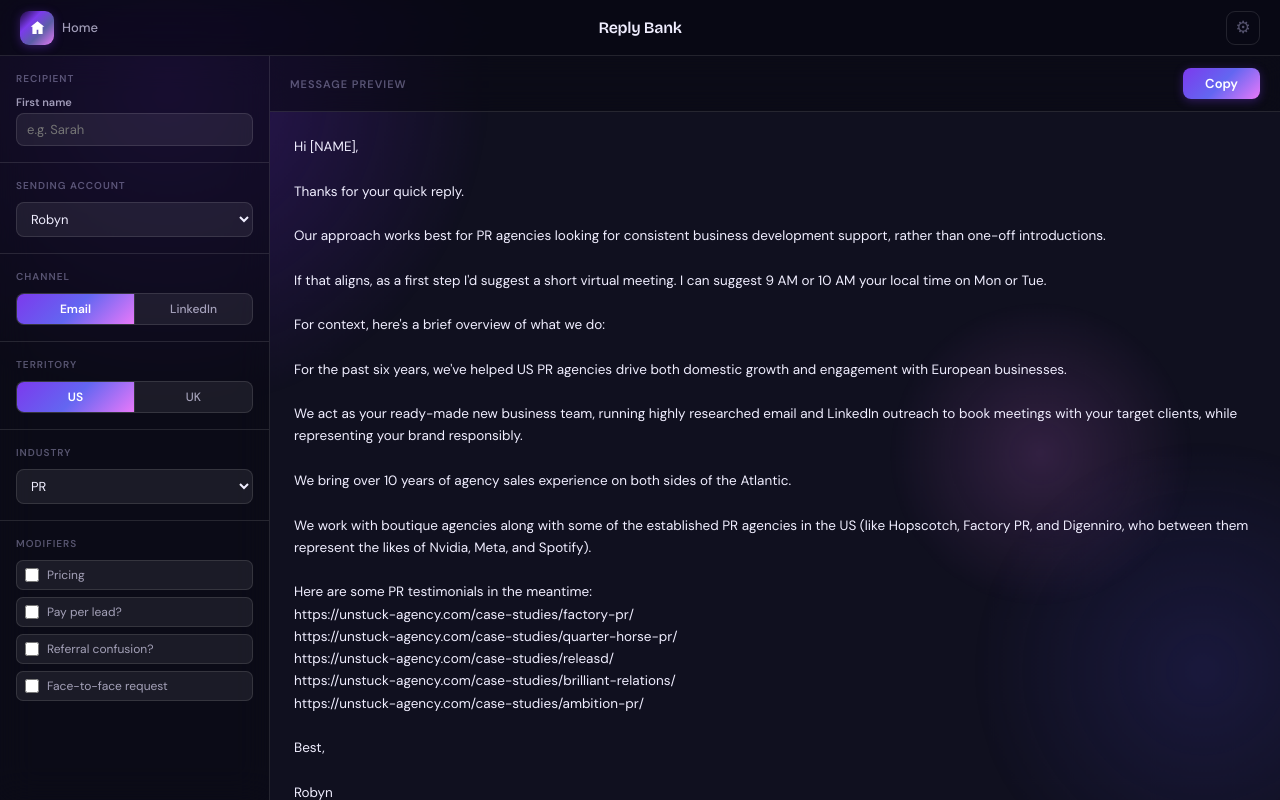
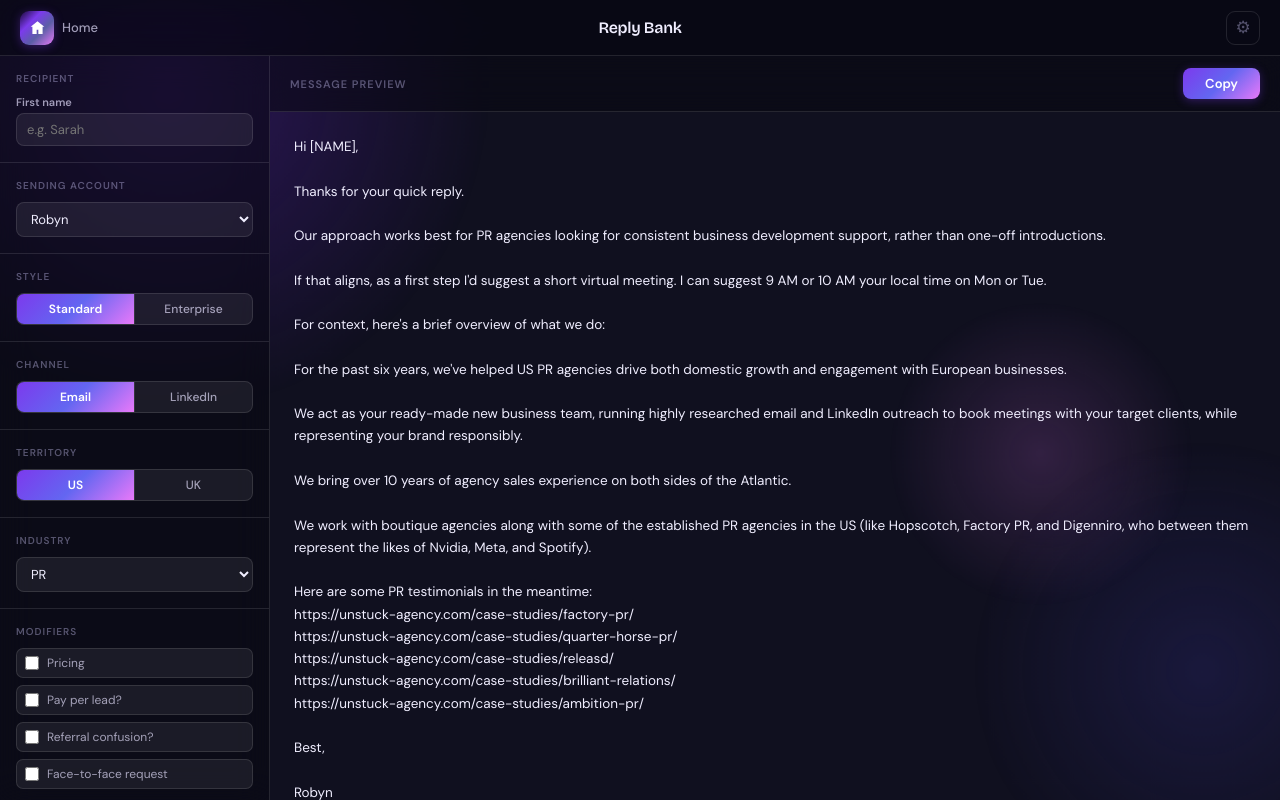
Before and after one commit to UnstuckDataMan/Unstuck-Internal-Dashboard, a Flask app: template app/templates/reply_bank.html in a window 1280 px wide. Run offline with Flask 3, Linux system fonts and the light colour scheme; the template is opened without the code that fills it, so the values that code supplies are empty.

Commit message:
feat(reply-bank): add Standard/Enterprise style toggle to main panel and admin
- New toggle sits above Channel in the left panel and updates the `style`
  state variable (which is already part of the template key)
- Admin Templates tab gains an adm-style selector so Enterprise templates
  can be authored independently from Standard ones
- All template load/save paths now use the selected style instead of
  hardcoded "Standard"

Co-Authored-By: Claude Sonnet 4.6 <noreply@anthropic.com>

```diff
--- a/app/templates/reply_bank.html
+++ b/app/templates/reply_bank.html
@@ -584,6 +584,14 @@
     </div>
 
     <div class="panel-section">
+      <div class="section-label">Style</div>
+      <div class="toggle-group">
+        <button class="toggle-btn active" data-style="Standard">Standard</button>
+        <button class="toggle-btn" data-style="Enterprise">Enterprise</button>
+      </div>
+    </div>
+
+    <div class="panel-section">
       <div class="section-label">Channel</div>
       <div class="toggle-group">
         <button class="toggle-btn active" data-channel="Email">Email</button>
@@ -640,6 +648,10 @@
     <div class="admin-card">
       <div class="admin-card-title">Templates</div>
       <div class="admin-selectors">
+        <select id="adm-style">
+          <option value="Standard">Standard</option>
+          <option value="Enterprise">Enterprise</option>
+        </select>
         <select id="adm-territory"></select>
         <select id="adm-industry"></select>
       </div>
@@ -991,6 +1003,15 @@ function render() {
 // Re-render modifier toggles when sender changes (some may be Leo-only or others-only)
 document.getElementById('sender').addEventListener('change', renderModifiers);
 
+document.querySelectorAll('[data-style]').forEach(btn => {
+  btn.addEventListener('click', () => {
+    style = btn.dataset.style;
+    document.querySelectorAll('[data-style]').forEach(b => b.classList.remove('active'));
+    btn.classList.add('active');
+    render();
+  });
+});
+
 document.querySelectorAll('[data-channel]').forEach(btn => {
   btn.addEventListener('click', () => {
     channel = btn.dataset.channel;
@@ -1729,6 +1750,7 @@ document.getElementById('admin-back-btn').addEventListener('click', adminHide);
 
 function adminGetSelectors() {
   return {
+    style:     document.getElementById('adm-style').value,
     territory: document.getElementById('adm-territory').value,
     industry:  document.getElementById('adm-industry').value,
   };
@@ -1737,11 +1759,11 @@ function adminGetSelectors() {
 // (Unified editor serializes directly from DOM; no segment cache needed)
 
 function adminLoadTemplates() {
-  const { territory, industry } = adminGetSelectors();
+  const { style: admStyle, territory, industry } = adminGetSelectors();
   const tOverrides = JSON.parse(localStorage.getItem('rb_templates') || '{}');
 
   for (const channel of ['Email', 'LinkedIn']) {
-    const key      = `${territory}_Standard_${channel}_${industry}`;
+    const key      = `${territory}_${admStyle}_${channel}_${industry}`;
     const editorId = `adm-${channel.toLowerCase()}-editor`;
     const segs     = parseTemplate(TEMPLATES[key] || '');
     renderBlockEditor(editorId, segs);
@@ -1751,16 +1773,16 @@ function adminLoadTemplates() {
   }
 }
 
-['adm-territory','adm-industry'].forEach(id => {
+['adm-style','adm-territory','adm-industry'].forEach(id => {
   document.getElementById(id).addEventListener('change', adminLoadTemplates);
 });
 
 document.getElementById('adm-save-templates').addEventListener('click', () => {
-  const { territory, industry } = adminGetSelectors();
+  const { style: admStyle, territory, industry } = adminGetSelectors();
   const tOverrides = JSON.parse(localStorage.getItem('rb_templates') || '{}');
 
   for (const channel of ['Email', 'LinkedIn']) {
-    const key    = `${territory}_Standard_${channel}_${industry}`;
+    const key    = `${territory}_${admStyle}_${channel}_${industry}`;
     const editor = document.getElementById(`adm-${channel.toLowerCase()}-editor`);
     if (!editor) continue;
     const val = serializeUnifiedEditor(editor);
```
